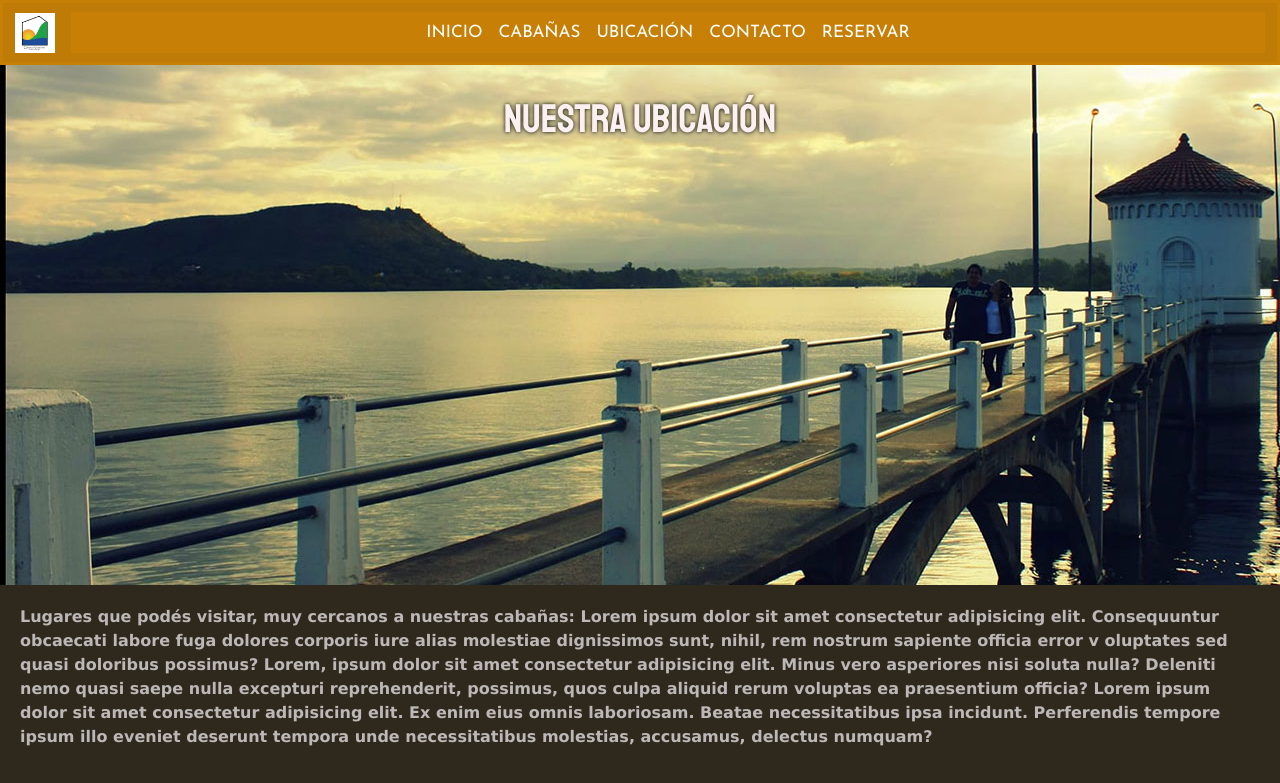
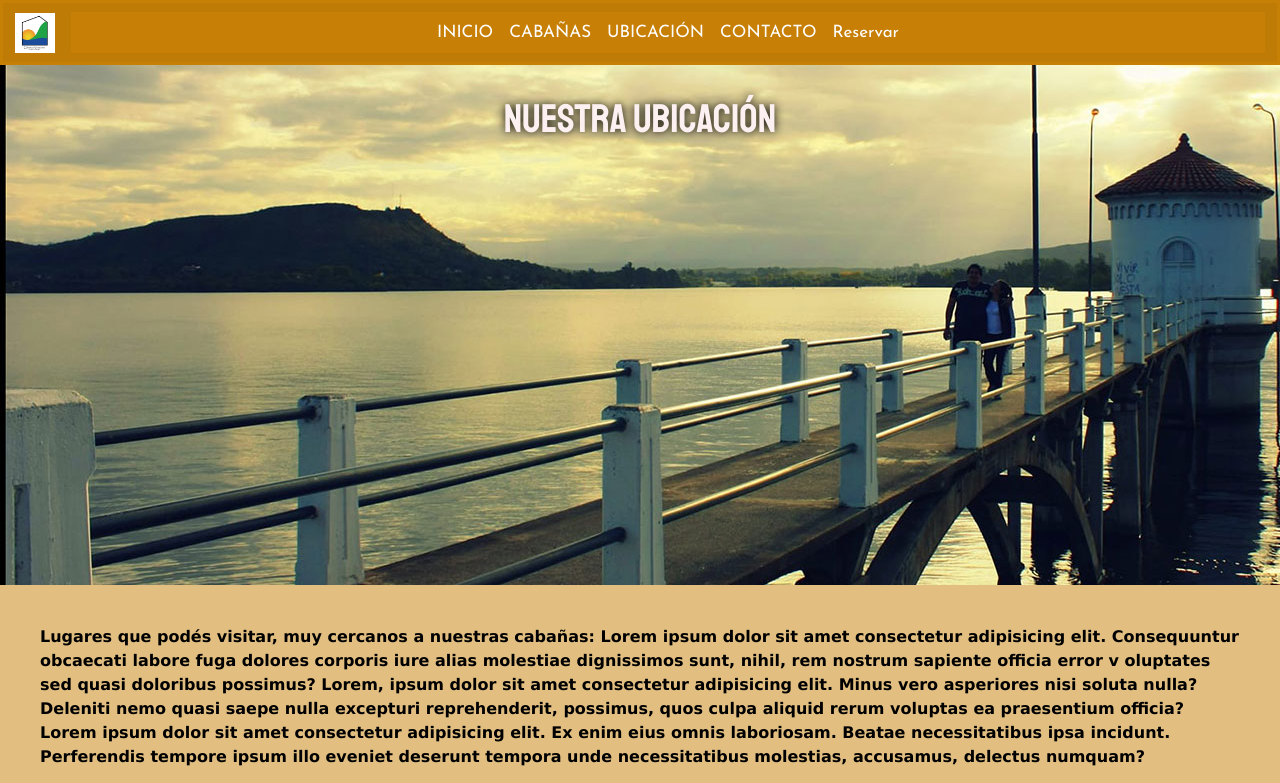
Before and after one commit to GonzaloCarmona/primer-repositorio, a plain HTML site: page pages/ubicacion.html in a window 1280 px wide. Shown: the top 783 px of the page. Drawn offline with nearby package versions, Linux system fonts and the light colour scheme.

Commit message:
Cambio Styles por Main.css

```diff
--- a/css/style.css
+++ b/css/style.css
@@ -147,34 +147,33 @@ body{
 /* UBICACION */
 
 .nuestraubicacion {
-    font-family: 'Staatliches', cursive;
+    font-family: "Staatliches", cursive;
     font-size: 200%;
     text-align: center;
     color: #fcf0f0;
-    text-shadow: 0px 0px 4px black;
+    text-shadow: 0px 0px 10px black;
+    background-repeat: none;
+    height: 65vh;
     background-image: url(../assets/visita.jpg);
-    width: 100%;
-    height: 65vh;
-}
-.nuestraubicacion h1 {
+    background-repeat: none;
+  }
+  .nuestraubicacion h1 {
     text-align: center;
     padding-top: 30px;
-}
-
-.mapa {
+  }
+  .nuestraubicacion-lugares {
+    font-family: "Lucida Sans", "Lucida Sans Regular", "Lucida Grande", "Lucida Sans Unicode", Geneva, Verdana, sans-serif;
+    font-weight: bold;
+    color: #000000;
+    padding: 40px;
+  }
+  .nuestraubicacion-mapa {
     text-align: center;
     padding: 50px;
     background-image: url(../assets/ubicacion.jpg);
-}
+    background-repeat: none;
+  }
 
-.lugaresavisitar {
-    font-family: 'Lucida Sans', 'Lucida Sans Regular', 'Lucida Grande', 'Lucida Sans Unicode', Geneva, Verdana, sans-serif;
-    font-weight: bold;
-    background-color: rgba(3, 3, 3, 0.8);
-    color: rgb(189, 184, 184);
-    color: rgb(189, 184, 184);
-    padding: 20px;
-}
 
 /* CONTACTO */
 
--- a/pages/ubicacion.html
+++ b/pages/ubicacion.html
@@ -45,7 +45,7 @@
                     <a class="nav-link" href="../pages/contacto.html">CONTACTO</a>
                   </li>
                   <li class="nav-item">
-                    <a class="nav-link" href="../pages/reservar.html">RESERVAR</a>
+                    <a class="nav-link" href="../pages/reservar.html">Reservar</a>
                   </li>
 
                 </ul>
@@ -63,7 +63,7 @@
         <h1>NUESTRA UBICACIÓN</h1>
       </section>
 
-    <article class="lugaresavisitar">
+    <article class="nuestraubicacion-lugares">
         <p>Lugares que podés visitar, muy cercanos a nuestras cabañas: Lorem ipsum dolor sit amet
             consectetur adipisicing elit. Consequuntur obcaecati labore fuga dolores corporis
             iure alias molestiae dignissimos sunt, nihil, rem nostrum sapiente officia error v
@@ -73,7 +73,7 @@
 
 
     </article>
-    <section class="mapa">
+    <section class="nuestraubicacion-mapa">
 
         <iframe
             src="https://www.google.com/maps/embed?pb=!1m14!1m8!1m3!1d13524.565241489128!2d-64.5800444!3d-32.0654265!3m2!1i1024!2i768!4f13.1!3m3!1m2!1s0x95d2bba6a6dd37ff%3A0x71359ca47d19ff4d!2scaba%C3%B1as%20vivasierra!5e0!3m2!1ses!2sar!4v1690343681733!5m2!1ses!2sar"
```
Also changed, not shown: pages/cabañas.html (+1 -1 lines), pages/contacto.html (+1 -1 lines), pages/reservar.html (+1 -1 lines).
